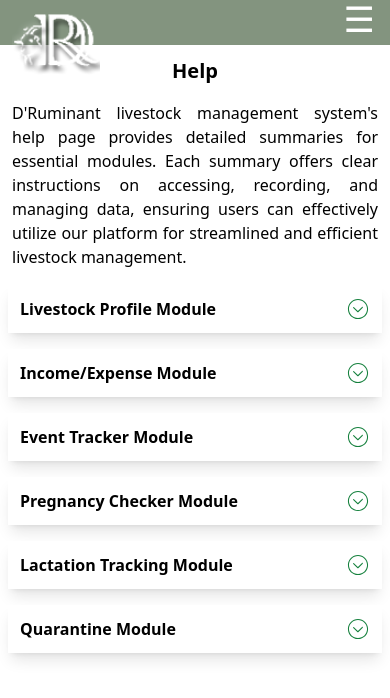
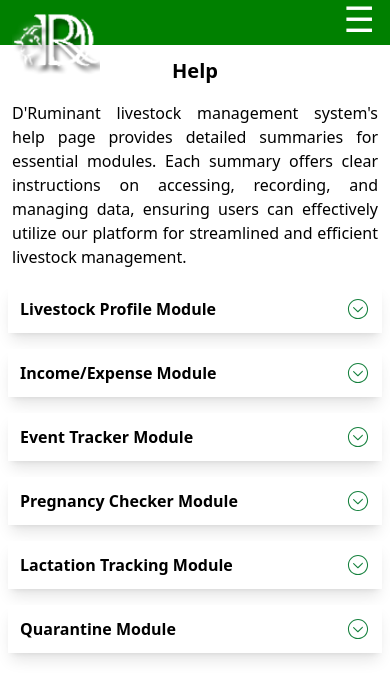
Before and after one commit to Samuel-EA1/druminant_project, a Next.js app: page /help in a window 390 px wide. Shown: the top 698 px of the page. Built offline with nearby package versions, Linux system fonts and the light colour scheme.

Commit message:
final header for mobile

```diff
--- a/src/components/moduleheader.js
+++ b/src/components/moduleheader.js
@@ -102,22 +102,22 @@ function ModuleHeader() {
             </div>}
         </div>
 
-        {/* <div
-            className={`mobile-header ${currentPath === "/" || currentPath === "/login" || currentPath === "/signup" ? "bg-transparent" : ""}`}
-            style={{ backgroundColor: currentPath !== "/" && currentPath !== "/login" && currentPath !== "/signup" ? "#008000" : "transparent" }}
-        > */}
+        <div
+            className={`mobile-header ${currentPath === "/" || currentPath === "/login" || currentPath === "/signup" ? "rgba(9, 43, 0, 0.5)" : "#008000"}`}
+            style={{ backgroundColor: currentPath !== "/" && currentPath !== "/login" && currentPath !== "/signup" ? "#008000" : "rgba(9, 43, 0, 0.5)" }}
+        >
 
-        <div className="mobile-header">
+        {/* <div className="mobile-header"> */}
 
 
             <Link href={"/"}>
                 <Image src="/image/mobilelogo.png"  width={40} height={70} className="main-image"  />
             </Link>
             {hamburg && (
-                <Link className="link1" href={"#"}><p onClick={dropNav} className="icon1">&#9776;</p></Link>
+                <p onClick={dropNav} className="icon1">&#9776;</p>
             )}
             {cancel && (
-                <Link className="link1" href={"#"}><p style={{paddingTop:"10px"}}  className="icon1"><AiOutlineClose onClick={hideNav}  /></p></Link>
+                <p style={{paddingTop:"10px"}}  className="icon1"><AiOutlineClose onClick={hideNav}  /></p>
             )}
         </div>
 
```
